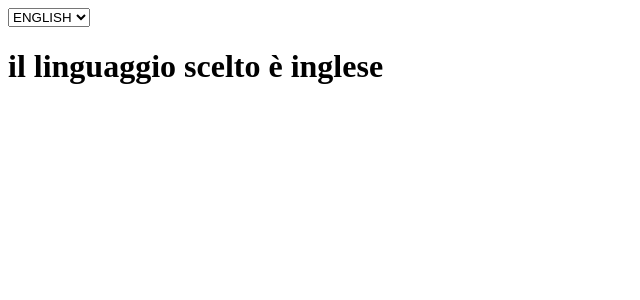
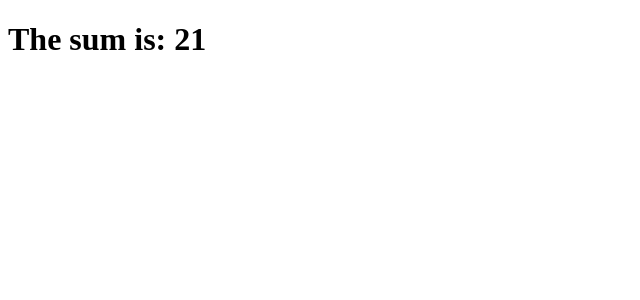
Before and after one commit to TizianoForte/React-Exercise, a React (Create React App) app: page / in a window 1280 px wide. Shown: the top 300 px of the page, without its empty margins (0-640 px from the left). Built offline with nearby package versions, Linux system fonts and the light colour scheme.

Commit message:
function-component-02

```diff
--- a/src/App.js
+++ b/src/App.js
@@ -1,31 +1,14 @@
 import React from "react";
-import { DisplayLanguage } from "./DisplayLanguage";
-import { languageContext } from "./LanguageContext";
+import Sum from "./Sum";
+
 
 class App extends React.Component {
-  state = {
-		language: "en",
-	};
-
-	handleLenguageChange = (event) => {
-		this.setState({
-			language: event.target.value,
-		});
-		console.log(this.state);
-	};
-
-	onLogin = (state) => console.log(state);
 
 	render() {
 		return (
-			<>
-				<languageContext.Provider value={this.state.language}>
-					<DisplayLanguage onChange={this.handleLenguageChange}/>
-				</languageContext.Provider>
-			</>
-		);
-	}
+      <Sum numbers={[15,6]}/>
+    )
+}
 }
 
-
 export default App;
--- a/src/DisplayLanguage.js
+++ /dev/null
@@ -1,33 +0,0 @@
-import React from "react";
-import { languageContext } from "./LanguageContext";
-
-const string = {
-	en: {
-		STRING_TO_DISPLAY: "il linguaggio scelto è inglese",
-	},
-
-	it: {
-		STRING_TO_DISPLAY: "il linguaggio scelto è italiano",
-	},
-};
-
-export class DisplayLanguage extends React.Component {
-	render() {
-		return (
-			<languageContext.Consumer>
-				{(language) => {
-					return (
-						<div>
-
-							<select onChange={this.props.onChange}>
-								<option value="en">ENGLISH</option>
-								<option value="it">ITALIANO</option>
-							</select>
-							<h1>{string[language].STRING_TO_DISPLAY}</h1>
-						</div>
-					);
-				}}
-			</languageContext.Consumer>
-		);
-	}
-}
--- a/src/LanguageContext.js
+++ /dev/null
@@ -1,4 +0,0 @@
-import { createContext } from "react";
-
-
-export const languageContext = createContext('en')
--- /dev/null
+++ b/src/Sum.js
@@ -0,0 +1,14 @@
+import React from "react";
+
+export function Sum({numbers}) {
+    return (
+        <h1>
+            The sum is: {numbers.reduce((tot, current) => {
+                return tot + current;
+            }, 0)
+    }
+        </h1>
+    )
+}
+
+export default Sum
```
